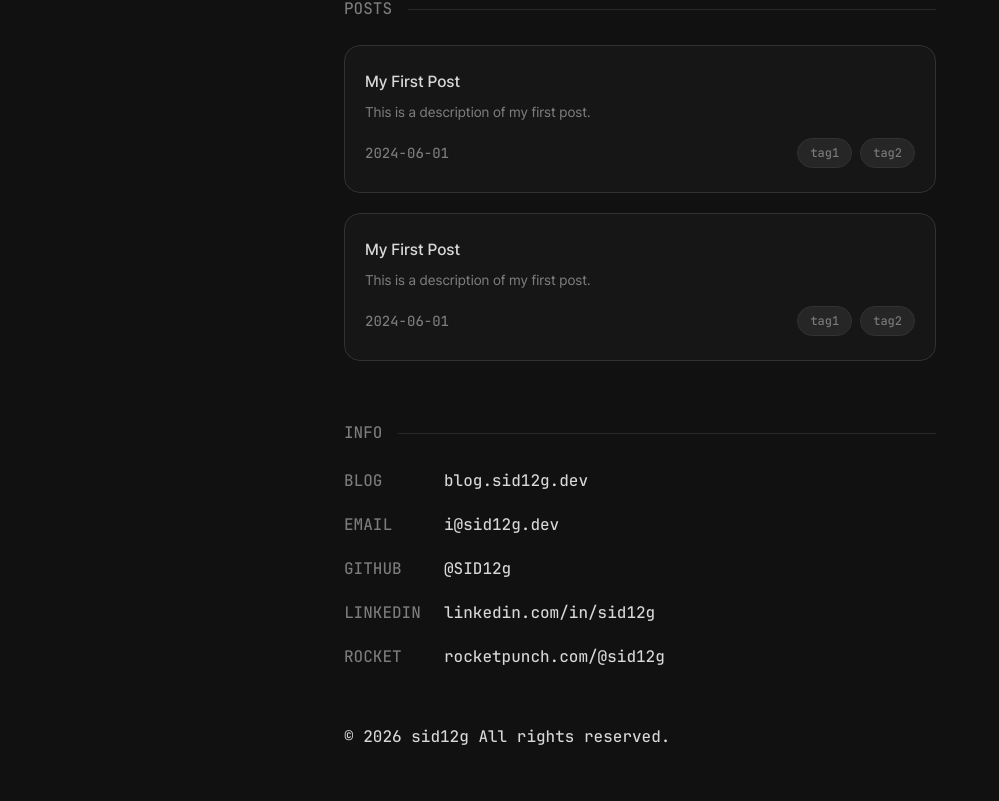
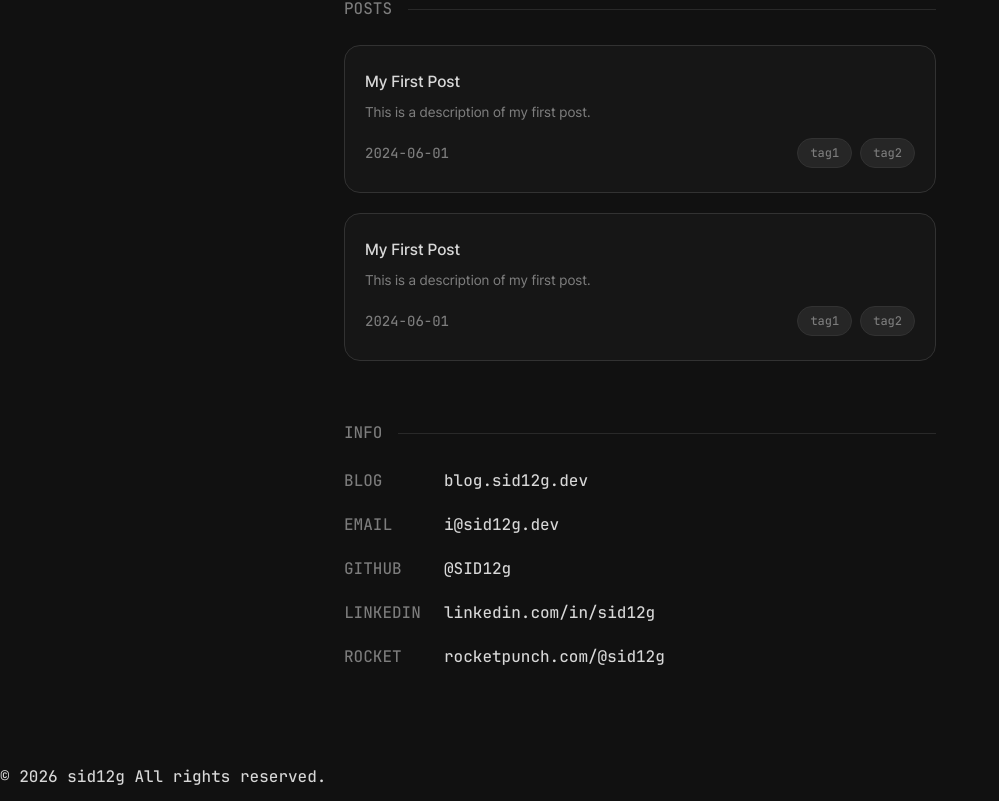
Before and after one commit to SID12g/sid12g.dev, a Next.js app: page / in a window 1280 px wide. Shown: the part 1763-2564 px from the top of the page, without its empty margins (0-999 px from the left). Built offline with nearby package versions, Linux system fonts and the light colour scheme.

Commit message:
fix(layout): Footer 전체 너비 레이아웃 및 시맨틱 마크업 개선
- Footer를 max-width 컨테이너 밖으로 이동하여 전체 너비 적용
- <div> → <footer> 시맨틱 태그로 변경
- 배경색 선택자를 body → html로 변경하여 Footer 영역 배경 일관성 확보

```diff
--- a/src/app/globals.css
+++ b/src/app/globals.css
@@ -27,7 +27,7 @@
   --font-jetbrains-mono: var(--font-jetbrains-mono);
 }
 
-body {
+html {
   background: var(--color-background);
   color: var(--color-primary);
   font-family:
--- a/src/app/layout.tsx
+++ b/src/app/layout.tsx
@@ -46,10 +46,8 @@ export default function RootLayout({
       className={`${pretendard.variable} ${jetBrainsMono.variable} antialiased`}
     >
       <body>
-        <div className="max-w-[640px] mx-auto px-6 py-10">
-          {children}
-          <Footer />
-        </div>
+        <div className="max-w-[640px] mx-auto px-6 py-10">{children}</div>
+        <Footer />
       </body>
     </html>
   );
--- a/src/components/Footer.tsx
+++ b/src/components/Footer.tsx
@@ -1,9 +1,9 @@
 export default function Footer() {
   return (
-    <div className="mt-14 mb-3">
+    <footer className="mt-14 mb-3">
       <p className="text-base text-primary font-jetbrains-mono">
         © 2026 sid12g All rights reserved.
       </p>
-    </div>
+    </footer>
   );
 }
```
